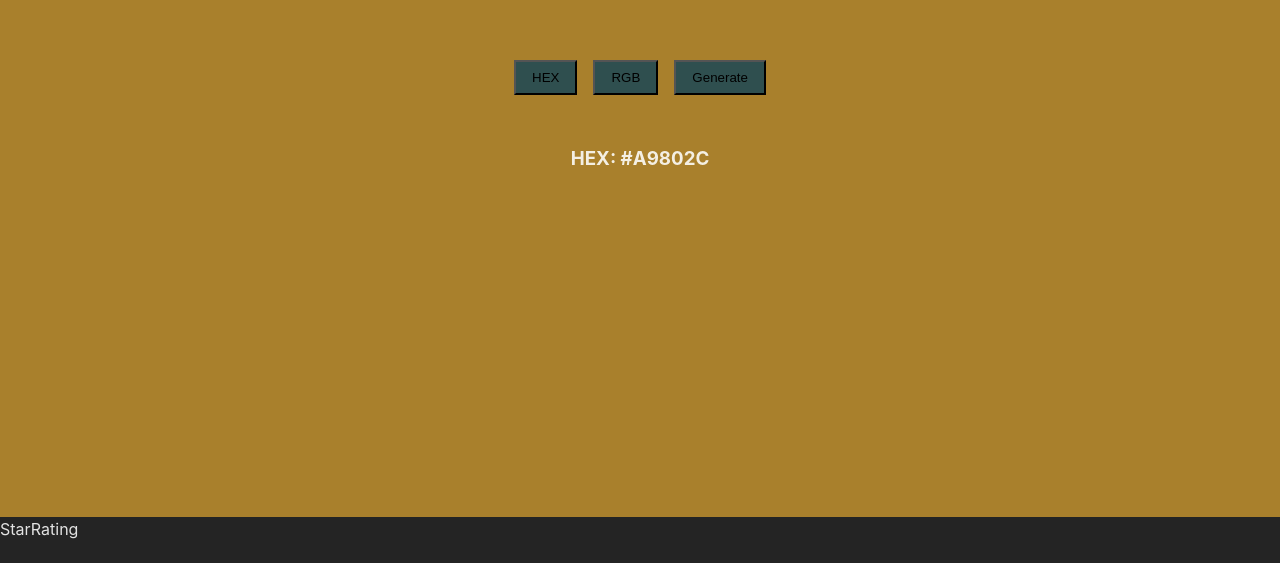
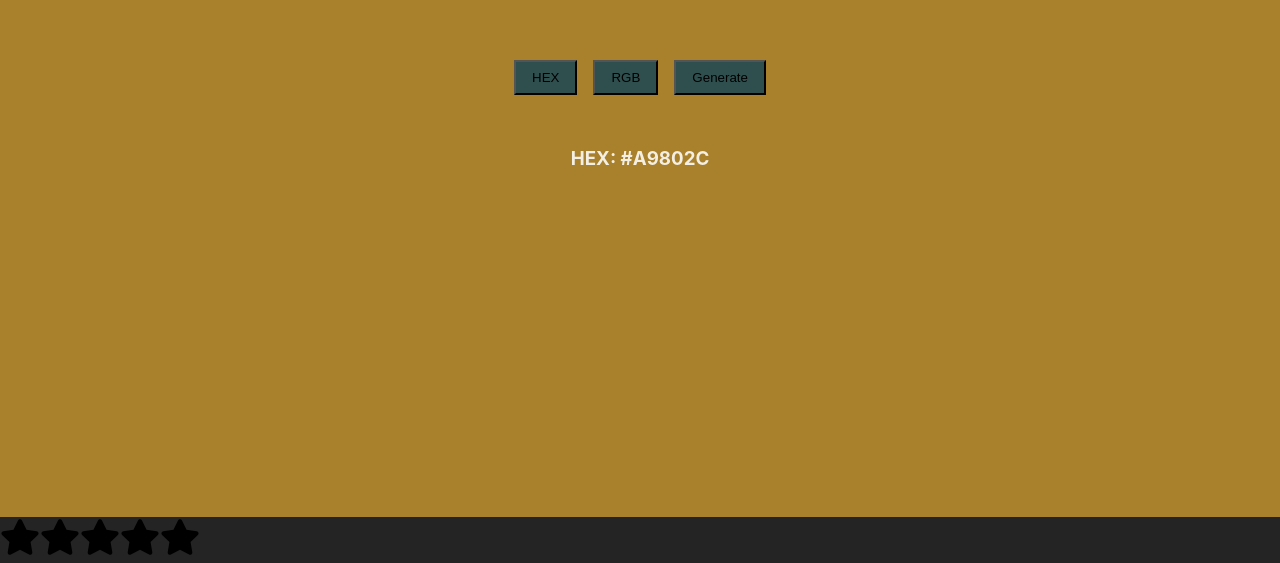
Before and after one commit to lengtith/react-challenges, a React (Vite) app: page / in a window 1280 px wide. Shown: the part 1083-1646 px from the top of the page. Before the commit the page ends 1624 px from the top, so only its background shows below. Built offline with nearby package versions, Linux system fonts and the light colour scheme.

Commit message:
star-rating

```diff
--- a/package.json
+++ b/package.json
@@ -11,7 +11,8 @@
   },
   "dependencies": {
     "react": "^18.2.0",
-    "react-dom": "^18.2.0"
+    "react-dom": "^18.2.0",
+    "react-icons": "^5.0.1"
   },
   "devDependencies": {
     "@types/react": "^18.2.56",
--- a/src/App.jsx
+++ b/src/App.jsx
@@ -1,14 +1,14 @@
 import Accordian from "./components/accordian"
 import RandomColor from './components/random-color';
-import StarRating from "./components/start-rating";
+import StarRating from "./components/star-rating";
 
 function App() {
 
   return (
     <>
       <Accordian />
-      <RandomColor/>
-      <StarRating/>
+      <RandomColor />
+      <StarRating noOfStars={5} />
     </>
   )
 }
--- /dev/null
+++ b/src/components/star-rating/index.jsx
@@ -0,0 +1,40 @@
+import { useState } from "react";
+import { FaStar } from "react-icons/fa";
+import styles from './style.module.css';
+
+const StarRating = ({ noOfStars }) => {
+    const [rating, setRating] = useState(0);
+    const [hover, setHover] = useState(0);
+
+    const handleClick = (getCurrentIndex) => {
+        setRating(getCurrentIndex);
+    }
+
+    const handleMouseMove = (getCurrentIndex) => {
+        setHover(getCurrentIndex);
+    }
+
+    const handleMouseLeave = () => {
+        setHover(rating);
+    }
+
+    return (
+        <div className="star-rating">
+            {
+                [...Array(noOfStars)].map((_, index) => {
+                    index += 1
+
+                    return <FaStar
+                        key={index}
+                        className={index <= (hover || rating) ? styles.active: styles.inactive}
+                        onClick={() => handleClick(index)}
+                        onMouseMove={() => handleMouseMove(index)}
+                        onMouseLeave={() => handleMouseLeave()}
+                        size={40} />
+                })
+            }
+        </div>
+    )
+}
+
+export default StarRating
--- /dev/null
+++ b/src/components/star-rating/style.module.css
@@ -0,0 +1,7 @@
+.active {
+    color: #FFF700;
+}
+
+.inactive {
+    color: #000;
+}
--- a/src/components/start-rating/index.jsx
+++ /dev/null
@@ -1,7 +0,0 @@
-const StarRating = () => {
-    return (
-        <div>StarRating</div>
-    )
-}
-
-export default StarRating
```
Also changed, not shown: src/components/start-rating/style.module.css (deleted), 1 other file (tests, documents, lock files or other folders).
